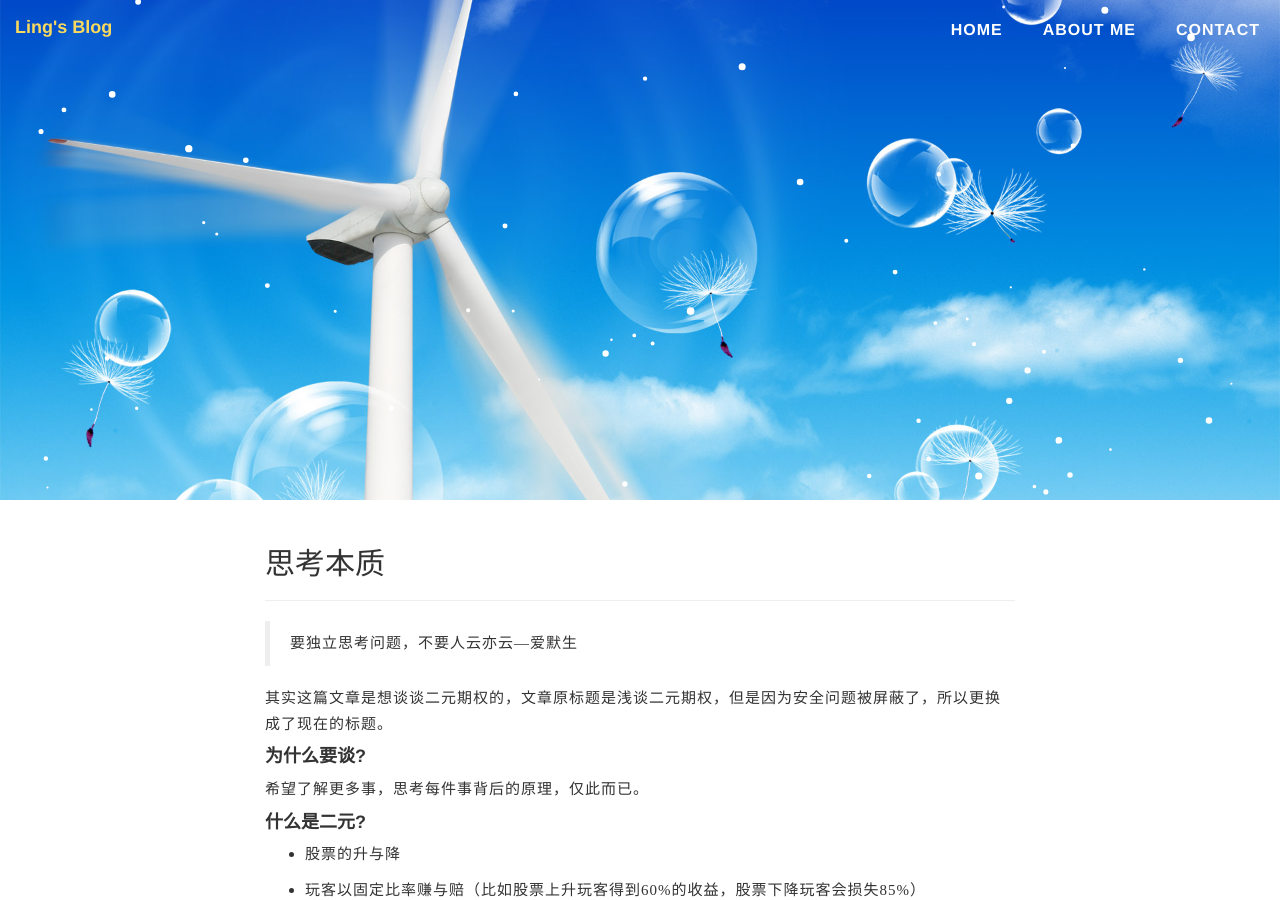
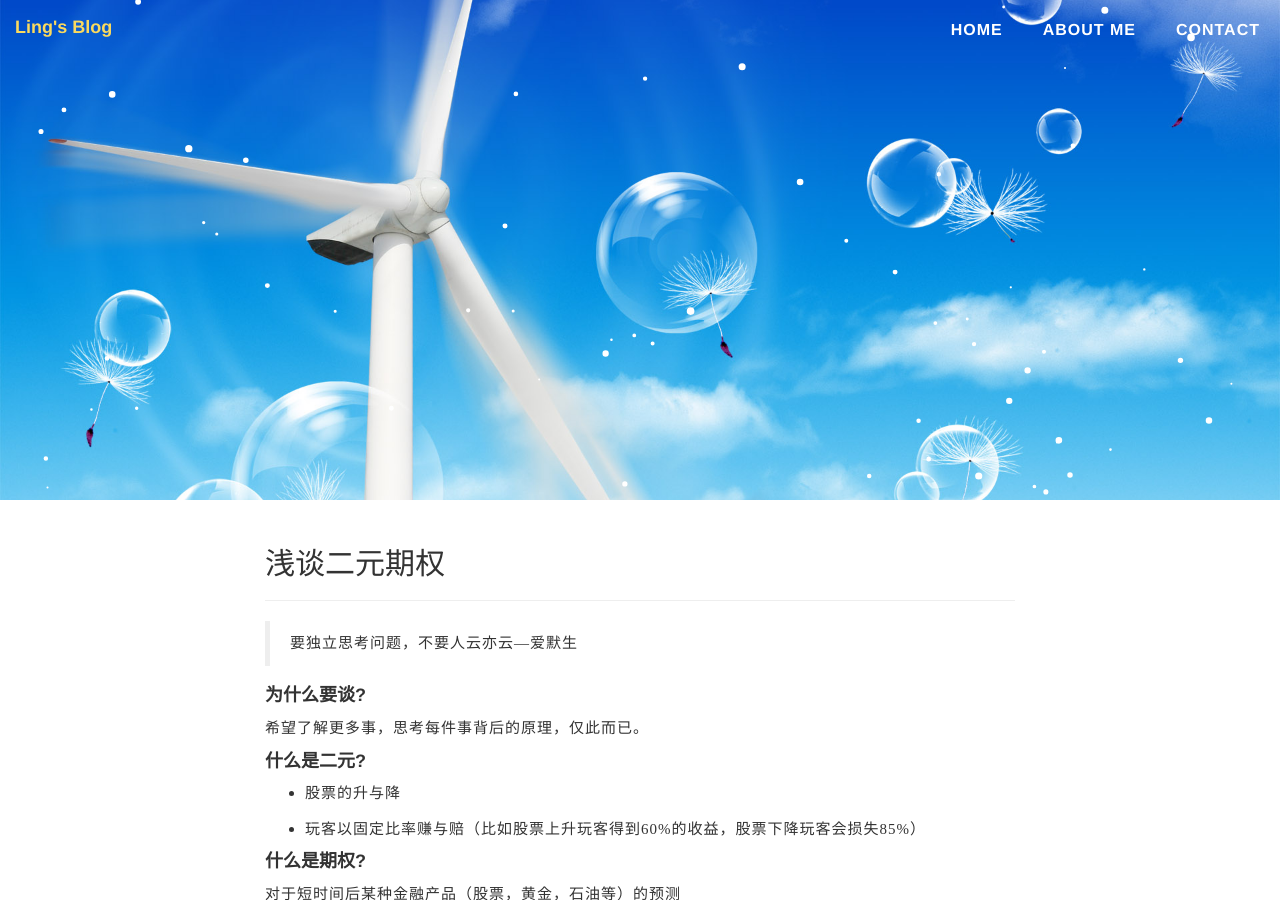
Before and after one commit to LingLinyp/LingLinyp.github.io, a Jekyll site: the page built from _posts/2016-12-13-Binary-options.md, in a window 1280 px wide and 900 px high. Built offline with Jekyll 4.4.1, drawn with Linux system fonts in a browser that asks for light colours; comment, search, counter and statistics services are not loaded.

Commit message:
add_new_post

```diff
--- a/_posts/2016-12-13-test.md
+++ b/_posts/2016-12-13-Binary-options.md
@@ -1,12 +1,11 @@
 ---
 layout: post
-title: '思考本质'
+title: '浅谈二元期权'
 date: 2016-12-13 10:00:00
 tags: '学习'
 ---
 > 要独立思考问题，不要人云亦云---爱默生
 
-其实这篇文章是想谈谈二元期权的，文章原标题是浅谈二元期权，但是因为安全问题被屏蔽了，所以更换成了现在的标题。
 
 #### **为什么要谈?**
 
```
